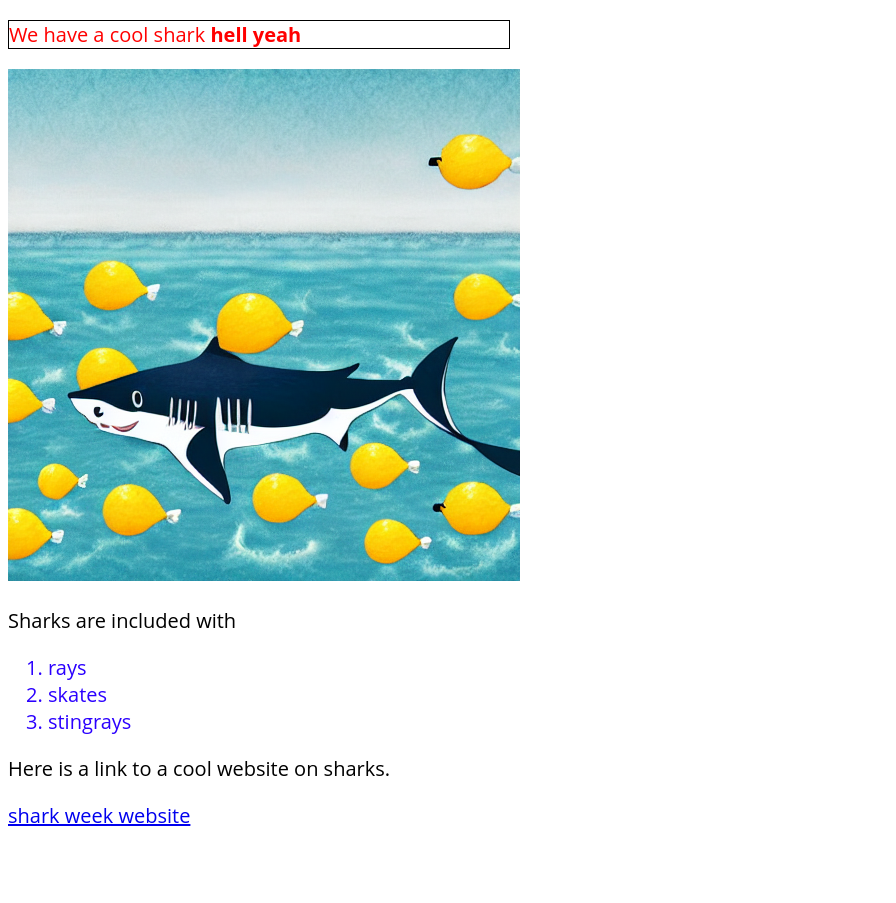
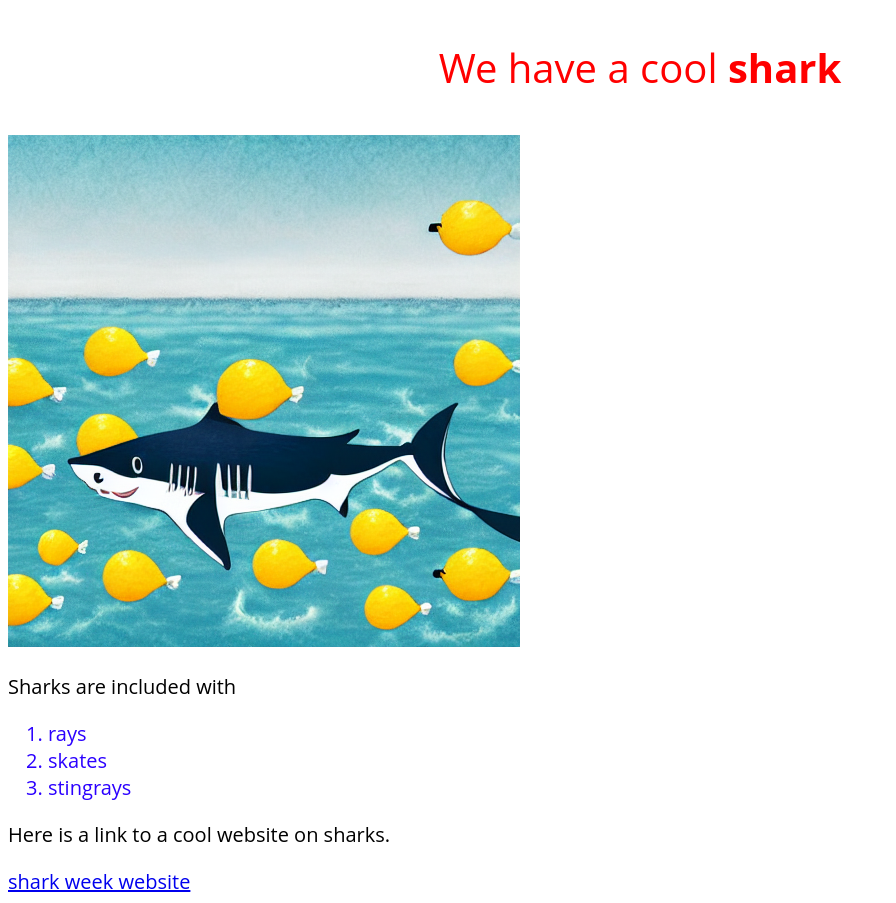
Before and after one commit to khperera/Personal-Website, a plain HTML site: page index.html in a window 1280 px wide. Shown: the whole page, without its empty margins (0-896 px from the left). Before the commit the page ends 837 px from the top, so only its background shows below. Drawn offline with Linux system fonts and the light colour scheme.

Commit message:
Made it PG

```diff
--- a/index.html
+++ b/index.html
@@ -3,13 +3,13 @@
   <head>
     <meta charset="utf-8" />
     <meta name="viewport" content="width=device-width" />
-    <title>My test page</title>
+    <title>Portfolio</title>
     <link href="styles/styles.css" rel="stylesheet" />
     <link  href="https://fonts.googleapis.com/css?family=Noto+Sans"
         rel="stylesheet" />
   </head>
   <body>
-    <p id = "id1"> We have a cool shark<strong> hell yeah</strong></p>
+    <p id = "id1"> We have a cool <strong>shark</strong></p>
     <img src="images/youtubeThumbnail.png" alt="Cool youtube thumbnail" />
     <p> Sharks are included with</p>
     <ol>
--- a/styles/styles.css
+++ b/styles/styles.css
@@ -1,7 +1,7 @@
 #id1 {
     color: red;
-    width: 500px;
-    border: 1px solid black;
+    font-size: 40px;
+    text-align: center;
   }
 li {
 color: rgb(43, 0, 255);
```
